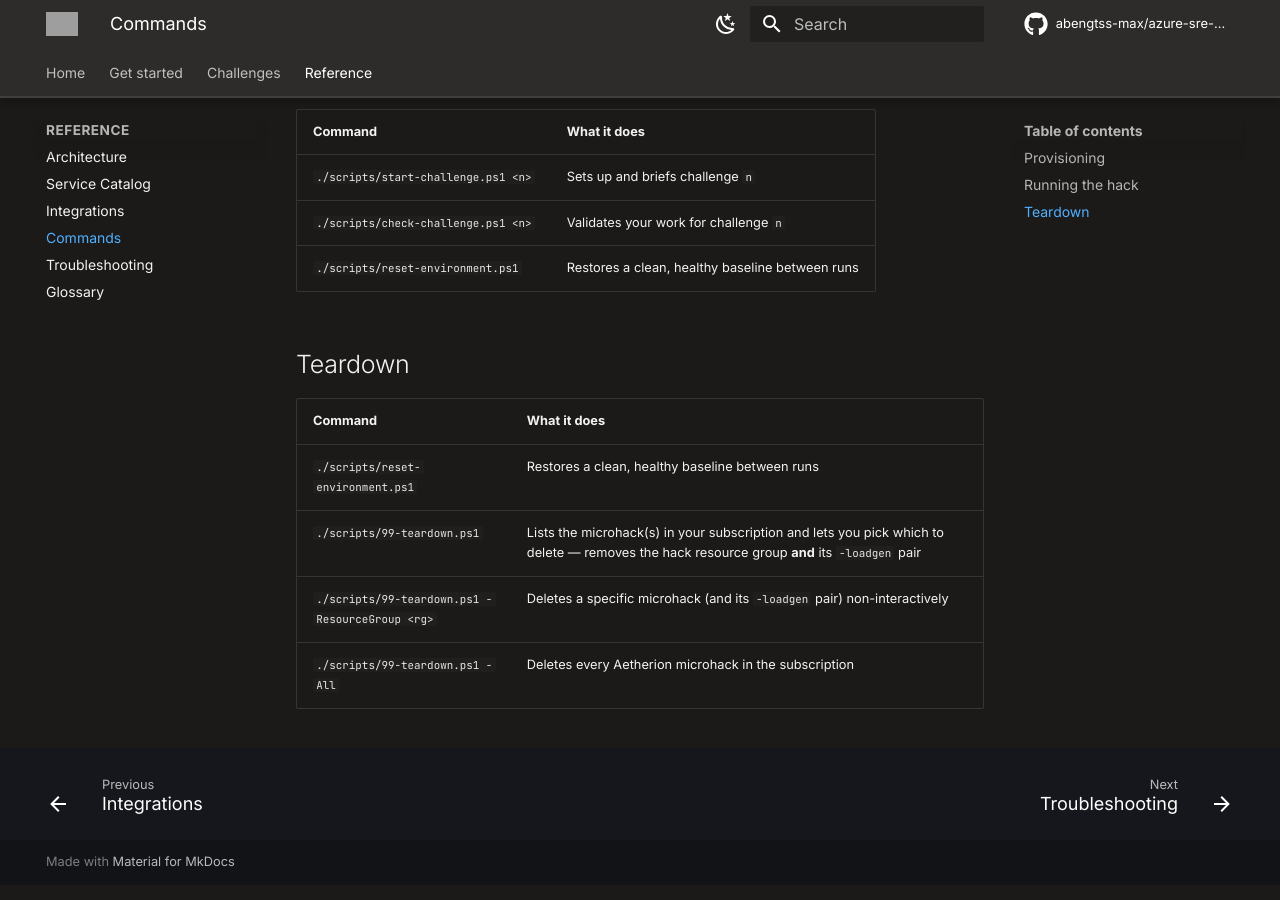
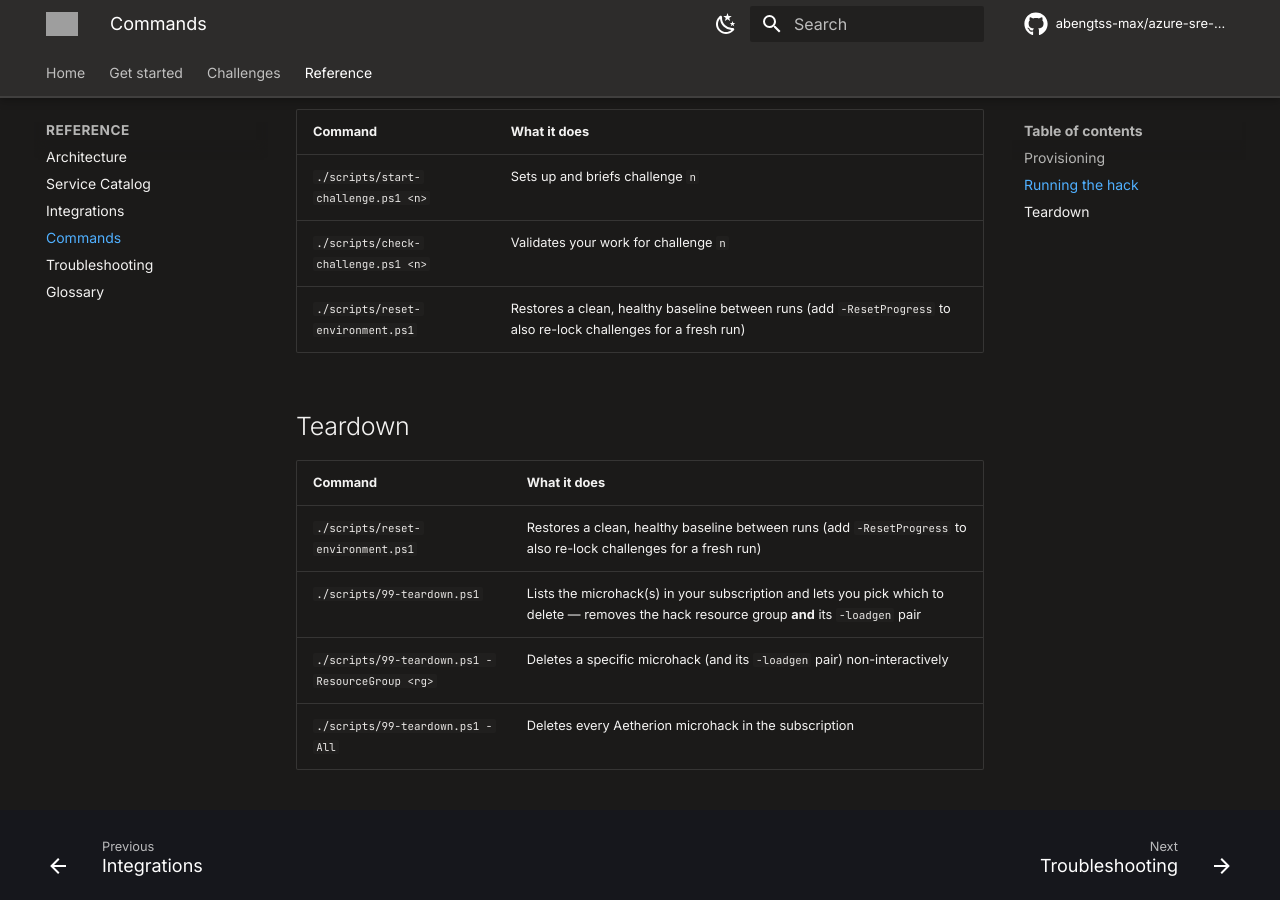
Before and after one commit to abengtss-max/azure-sre-agent-microhack, an MkDocs documentation site: the page built from docs/reference/commands.md, in a window 1280 px wide and 900 px high, scrolled down 969 px. Built offline with MkDocs 1.6.1 and Material for MkDocs 9.7.7, drawn with Linux system fonts in a browser that asks for light colours; comment, search, counter and statistics services are not loaded; grey boxes are pictures that could not be loaded.

Commit message:
publish: sync lab from master (2026-08-10 21:06)

```diff
--- a/docs/reference/commands.md
+++ b/docs/reference/commands.md
@@ -23,13 +23,13 @@ repository root, signed in with `az login` and the correct subscription selected
 |---------|--------------|
 | `./scripts/start-challenge.ps1 <n>` | Sets up and briefs challenge `n` |
 | `./scripts/check-challenge.ps1 <n>` | Validates your work for challenge `n` |
-| `./scripts/reset-environment.ps1` | Restores a clean, healthy baseline between runs |
+| `./scripts/reset-environment.ps1` | Restores a clean, healthy baseline between runs (add `-ResetProgress` to also re-lock challenges for a fresh run) |
 
 ## Teardown
 
 | Command | What it does |
 |---------|--------------|
-| `./scripts/reset-environment.ps1` | Restores a clean, healthy baseline between runs |
+| `./scripts/reset-environment.ps1` | Restores a clean, healthy baseline between runs (add `-ResetProgress` to also re-lock challenges for a fresh run) |
 | `./scripts/99-teardown.ps1` | Lists the microhack(s) in your subscription and lets you pick which to delete — removes the hack resource group **and** its `-loadgen` pair |
 | `./scripts/99-teardown.ps1 -ResourceGroup <rg>` | Deletes a specific microhack (and its `-loadgen` pair) non-interactively |
 | `./scripts/99-teardown.ps1 -All` | Deletes every Aetherion microhack in the subscription |
```
Also changed, not shown: 1 other file.
